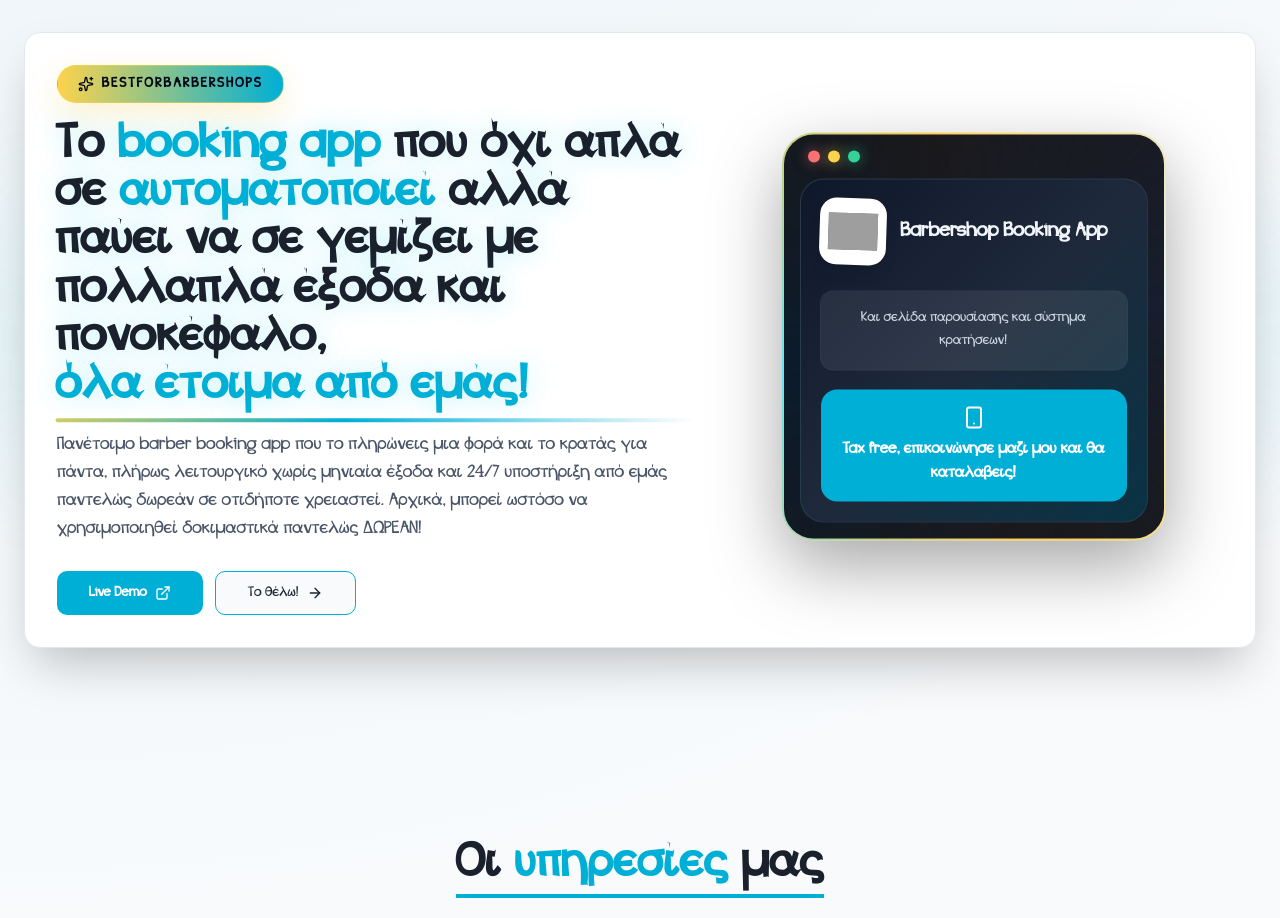
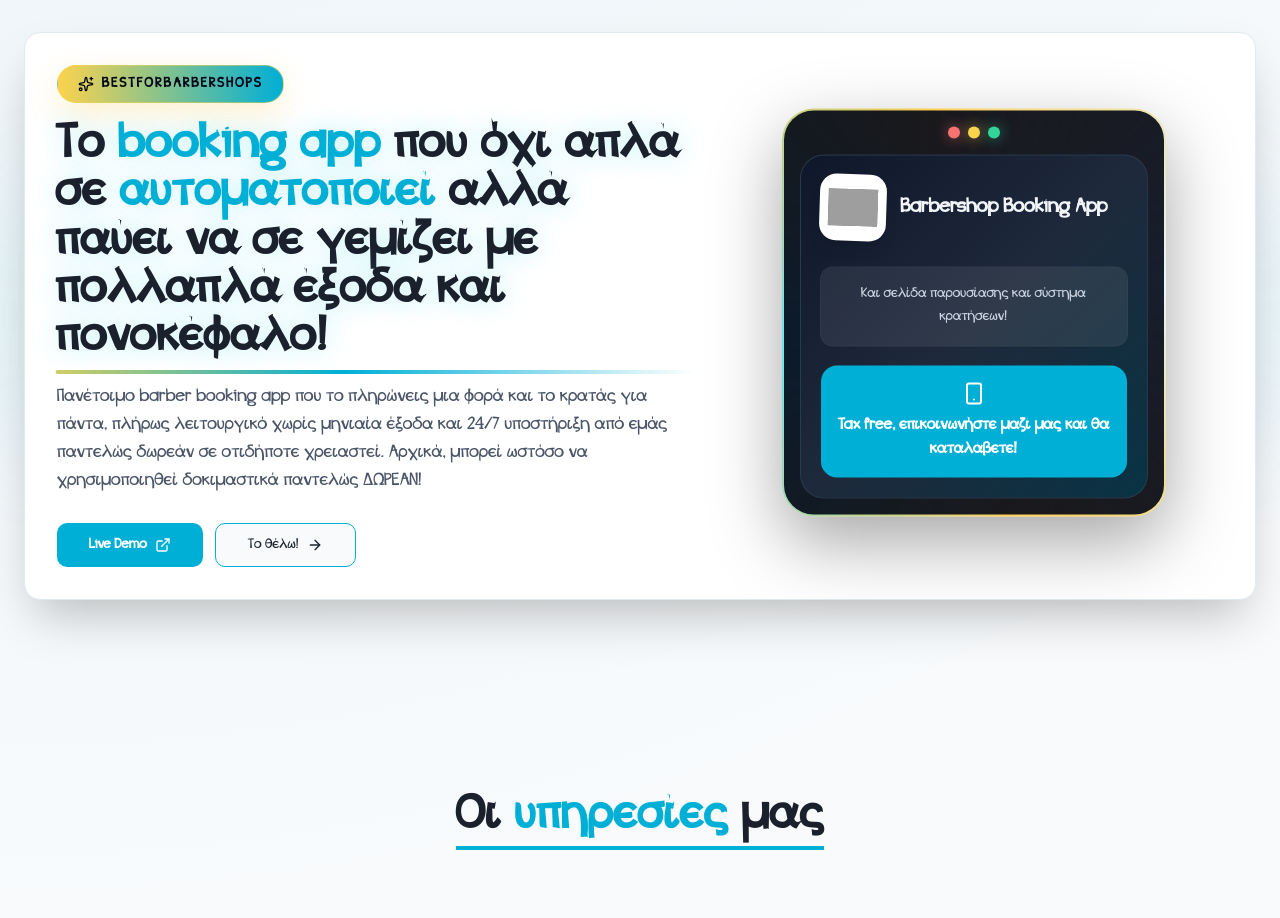
Before and after one commit to agargallis/ubd, a React (Vite) app: page / in a window 1280 px wide. Shown: the part 1160-2078 px from the top of the page. Built offline with nearby package versions, Linux system fonts and the light colour scheme; grey boxes are pictures that could not be loaded.

Commit message:
project new

```diff
--- a/src/components/BarberBookingSpotlight.jsx
+++ b/src/components/BarberBookingSpotlight.jsx
@@ -19,8 +19,7 @@ const BARBER_SPOTLIGHT_TRANSLATIONS = {
       { text: 'booking app', accent: true },
       { text: ' που όχι απλά σε ' },
       { text: 'αυτοματοποιεί', accent: true },
-      { text: ' αλλά παύει να σε γεμίζει με πολλαπλά έξοδα και πονοκέφαλο, ' },
-      { text: 'όλα έτοιμα από εμάς!', accent: true },
+      { text: ' αλλά παύει να σε γεμίζει με πολλαπλά έξοδα και πονοκέφαλο! ' },
     ],
     titlePrefix: 'Η booking εφαρμογή που κάνει ένα',
     titleAccent: 'barbershop πιο εύκολο',
@@ -31,15 +30,14 @@ const BARBER_SPOTLIGHT_TRANSLATIONS = {
     contactCta: 'Το θέλω!',
     appTitle: 'Barbershop Booking App',
     presentationLine: 'Και σελίδα παρουσίασης και σύστημα κρατήσεων!',
-    taxLine: 'Tax free, επικοινώνησε μαζί μου και θα καταλάβεις!',
+    taxLine: 'Tax free, επικοινωνήστε μαζί μας και θα καταλάβετε!',
   },
   en: {
     badge: 'bestforbarbershops',
     titleParts: [
       { text: 'The ' },
       { text: 'booking app', accent: true },
-      { text: ' that does more than automate you: it stops multiple costs and headaches from piling up, ' },
-      { text: 'everything ready from us!', accent: true },
+      { text: ' that does more than automate you: it stops multiple costs and headaches from piling up!' },
     ],
     titlePrefix: 'The booking app that makes a',
     titleAccent: 'barbershop easier',
@@ -171,7 +169,7 @@ const BarberBookingSpotlight = ({ language }) => {
             />
 
             <div className="relative rounded-[1.85rem] bg-slate-950/90 p-4 ring-1 ring-white/10 transition-colors duration-300 group-hover:bg-slate-900/95">
-              <div className="mb-4 flex items-center justify-between px-2">
+              <div className="mb-4 flex items-center justify-center px-2">
                 <div className="flex items-center gap-2">
                   <span className="h-3 w-3 rounded-full bg-red-400 shadow-[0_0_14px_rgba(248,113,113,0.6)]" />
                   <span className="h-3 w-3 rounded-full bg-amber-300 shadow-[0_0_14px_rgba(252,211,77,0.6)]" />
```
